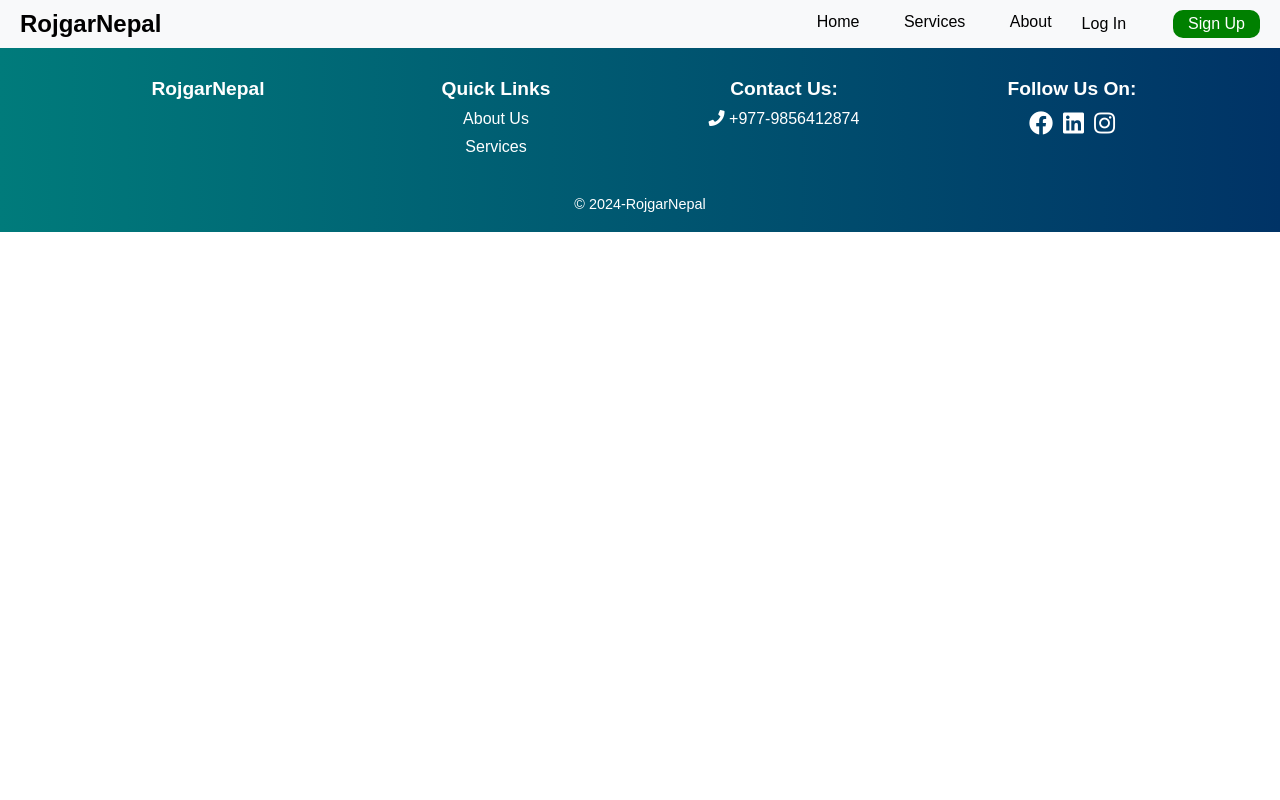
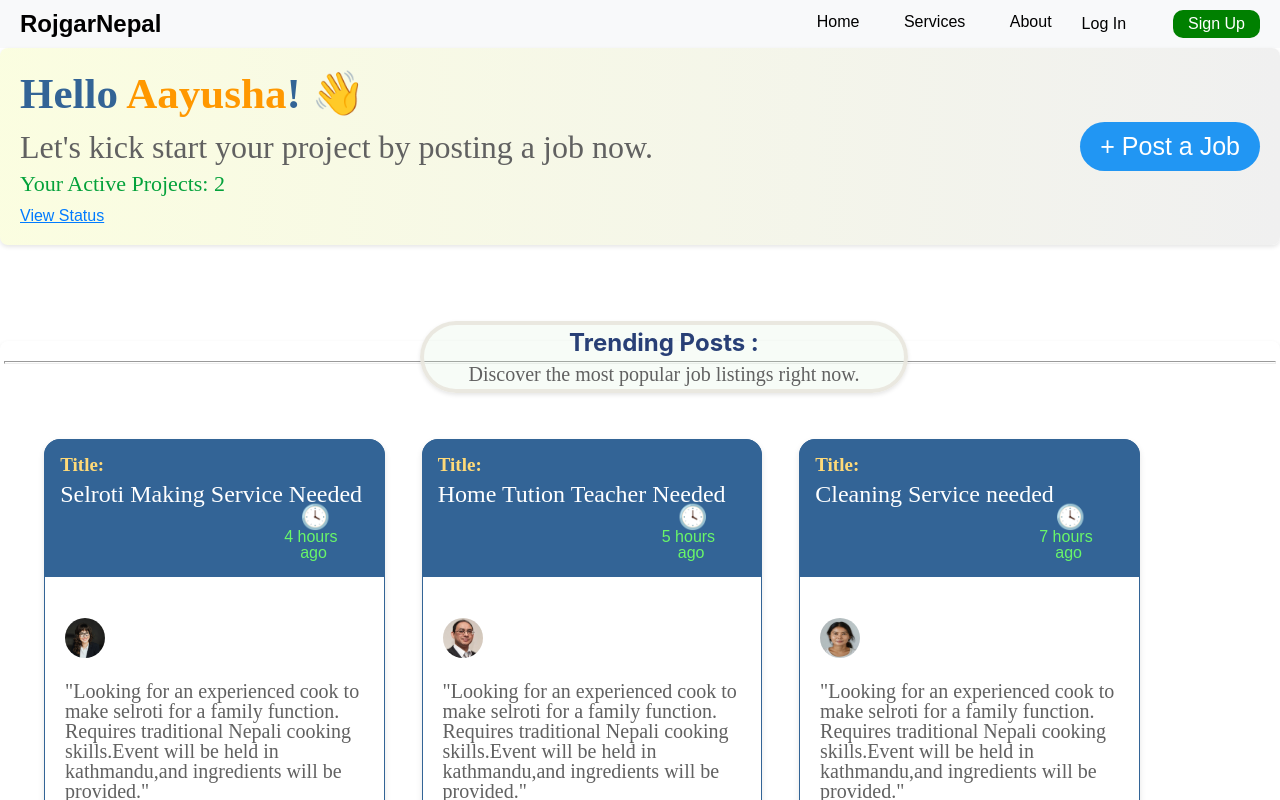
Before and after one commit to raazgupta239/rojgarnepal3, a React (Vite) app: page /client in a window 1280 px wide. Shown: the top 800 px of the page. Built offline with nearby package versions, Linux system fonts and the light colour scheme; a small style sheet from the web is missing; the HTML template or start-up script is replaced by a standard one.

Commit message:
edited routes

```diff
--- a/src/App.jsx
+++ b/src/App.jsx
@@ -12,6 +12,7 @@ import Signup from './pages/Signup';
 import Footer from './component/Footer.jsx';
 import JobPost from './pages/JobPost.jsx';
 import VerifyOtp from './pages/VerifyOtp.jsx';
+import ClientDashboard from './pages/ClientDashboard.jsx';
 
 const App = () => {
   return (
@@ -22,7 +23,8 @@ const App = () => {
         <Route path="/services" element={<Services />} />
         <Route path="/about" element={<About />} />
         <Route path="/jobPost" element={<JobPost/>} />
-        <Route path="/join/client" element={<ClientHome />} />
+        <Route path="/client" element={<ClientHome />} />
+        <Route path="/clientDashboard" element={<ClientDashboard/>} />
         <Route path="/login" element={<Login />} />
         <Route path="/signup" element={<Signup />} />
         <Route path="/verify-otp" element={<VerifyOtp/>} />
--- a/src/component/CHeader.jsx
+++ b/src/component/CHeader.jsx
@@ -10,9 +10,10 @@ const CHeader = () => {
           <h1>Hello <span className="client-name">{clientname}</span>! 👋</h1>
           <p className="motive">Let's kick start your project by posting a job now.</p>
           <p className="stats">Your Active Projects: 2</p>
-          <a href="./../pages/clientdashboard" className="new-action">View Status</a>
+          <a href="/clientDashboard" className="new-action">View Status</a>
         </div>
-        <button className="post-job-button"><a href="./../pages/jobpost">+ Post a Job</a></button>
+        <button className="post-job-button"><a href="/jobPost">+ Post a Job</a></button>
+        {/* <button className="post-job-button"><a href="./../pages/jobpost">+ Post a Job</a></button> */}
       </div>
     </header>
   );
--- /dev/null
+++ b/src/pages/ClientDashboard.jsx
@@ -0,0 +1,9 @@
+import React from 'react'
+
+const ClientDashboard = () => {
+  return (
+    <div>ClientDashboard</div>
+  )
+}
+
+export default ClientDashboard
```
